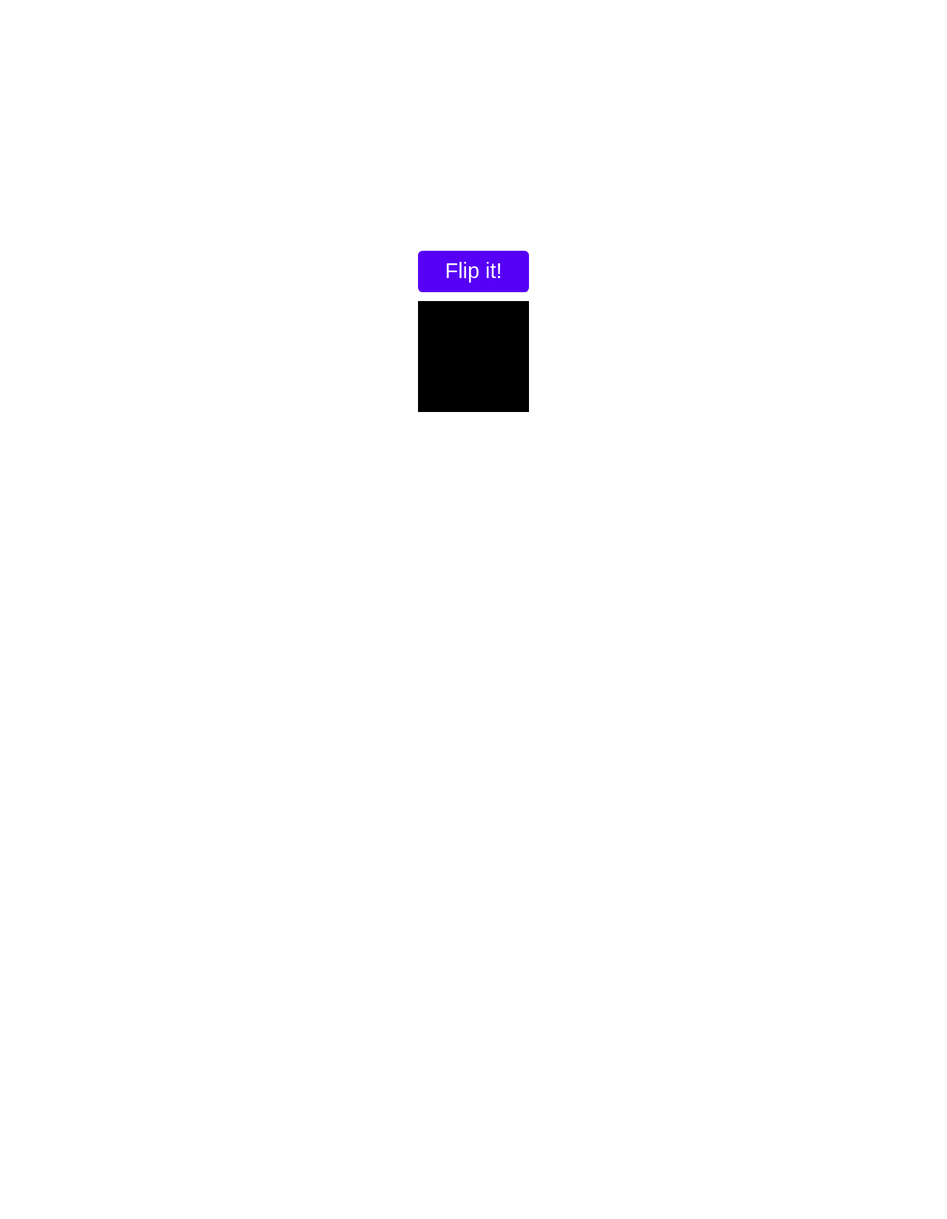
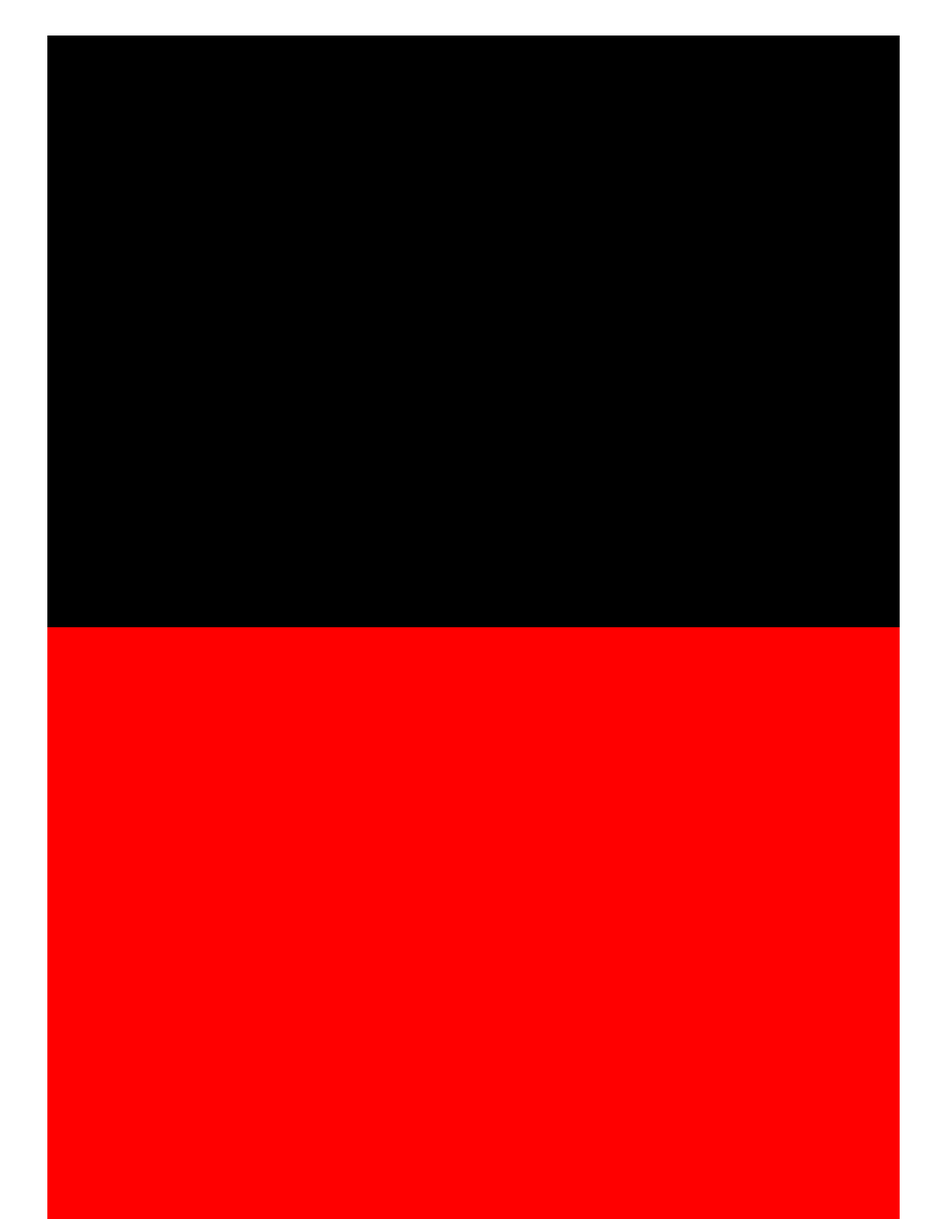
Before and after one commit to RnelF/fake-store-website, a Next.js app: page / in a window 1280 px wide. Shown: the whole page at 74% size. Before the commit the page ends 896 px from the top, so only its background shows below. Built offline with nearby package versions, Linux system fonts and the light colour scheme; data requests are answered from the project's data file.

Commit message:
Animation inview

```diff
--- a/src/app/page.tsx
+++ b/src/app/page.tsx
@@ -13,6 +13,7 @@ import { Button } from "@/components/ui/button";
 import BasicsOfMotions from "@/components/BasicsOfMotions";
 import Gestures from "@/components/Gestures";
 import AnimationControls from "@/components/AnimationControls";
+import ViewBasedAnimations from "@/components/ViewBasedAnimations";
 
 interface Recipe {
   title: string;
@@ -36,8 +37,9 @@ export default async function Home() {
   const recipes = await getRecipes();
   return (
     <main>
-      <AnimationControls />
-      {/*<BasicsOfMotions />
+      <ViewBasedAnimations />
+      {/*<AnimationControls />
+      <BasicsOfMotions />
       <Gestures /> */}
 
       {/* <div className="grid grid-cols-3 gap-8">
--- /dev/null
+++ b/src/components/ViewBasedAnimations.tsx
@@ -0,0 +1,29 @@
+"use client";
+import React, { useEffect, useRef } from "react";
+import { motion, useInView } from "framer-motion";
+
+export default function ViewBasedAnimations() {
+  const ref = useRef(null);
+  const isInView = useInView(ref, { once: true });
+  useEffect(() => {
+    console.log("Is in view -> ", isInView);
+  });
+  return (
+    <div style={{ height: "150vh" }}>
+      <motion.div
+        style={{ height: "100vh", background: "black" }}
+        initial={{ opacity: 0 }}
+        whileInView={{ opacity: 1 }}
+        transition={{ duration: 1 }}
+      ></motion.div>
+      <div
+        ref={ref}
+        style={{
+          height: "100vh",
+          background: isInView ? "red" : "blue",
+          transition: "1s background",
+        }}
+      />
+    </div>
+  );
+}
```
